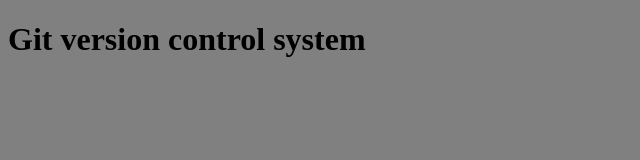
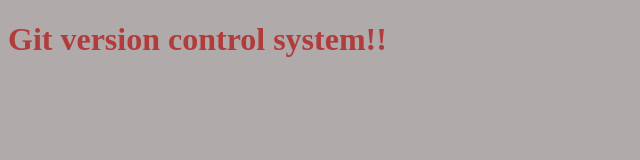
Before and after one commit to md-omar-zahid/git_project_1, a plain HTML site: page index.htm in a window 1280 px wide. Shown: the whole page, without its empty margins (0-640 px from the left). Drawn offline with Linux system fonts and the light colour scheme.

Commit message:
updated in single command

```diff
--- a/index.htm
+++ b/index.htm
@@ -7,7 +7,7 @@
     <link rel="stylesheet" href="style.css" />
   </head>
   <body>
-    <h1>Git version control system</h1>
+    <h1>Git version control system!!</h1>
     <script src="main.js"></script>
   </body>
 </html>
--- a/main.js
+++ b/main.js
@@ -0,0 +1 @@
+console.log("Connectd!!");
--- a/style.css
+++ b/style.css
@@ -1,3 +1,4 @@
 body {
-  background-color: gray;
+  background-color: rgb(176, 170, 170);
+  color: rgb(177, 60, 60);
 }
```
